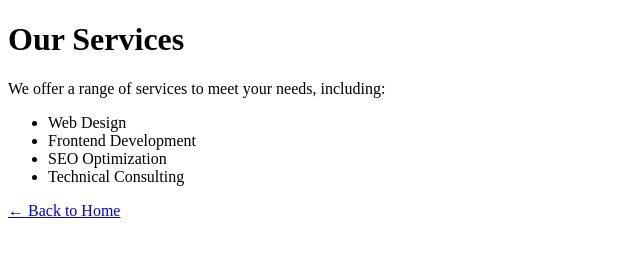
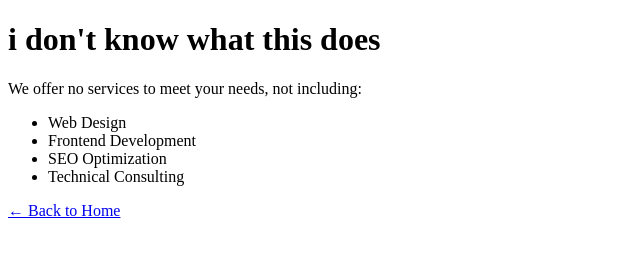
Before and after one commit to torneydou/testwebsite, a plain HTML site: page TestButton3.html in a window 1280 px wide. Shown: the whole page, without its empty margins (0-640 px from the left). Drawn offline with Linux system fonts and the light colour scheme.

Commit message:
Update TestButton3.html

```diff
--- a/TestButton3.html
+++ b/TestButton3.html
@@ -4,11 +4,11 @@
 <head>
   <meta charset="UTF-8" />
   <meta name="viewport" content="width=device-width, initial-scale=1.0"/>
-  <title>Our Services</title>
+  <title>i don't know what this does</title>
 </head>
 <body>
-  <h1>Our Services</h1>
-  <p>We offer a range of services to meet your needs, including:</p>
+  <h1>i don't know what this does</h1>
+  <p>We offer no services to meet your needs, not including:</p>
   <ul>
     <li>Web Design</li>
     <li>Frontend Development</li>
```
